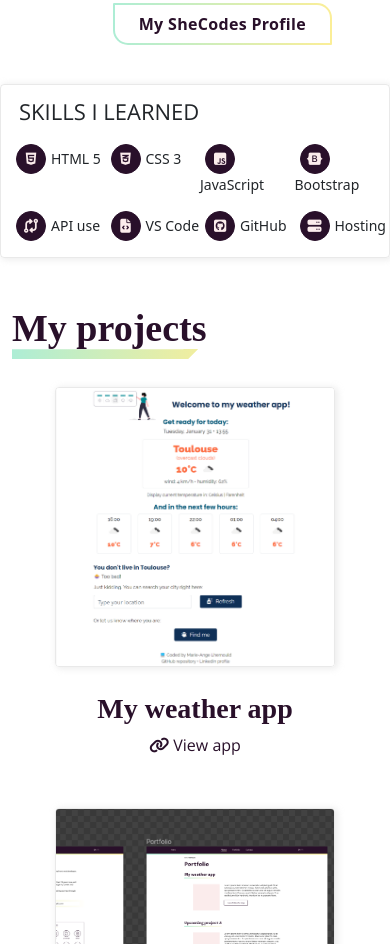
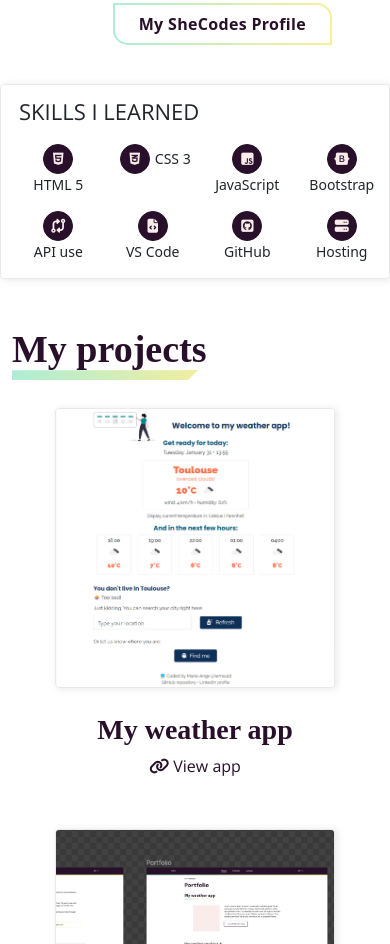
Before and after one commit to Marie-Ange-L/Responsive-Portfolio-project, a plain HTML site: page index.html in a window 390 px wide. Shown: the part 811-1755 px from the top of the page. Drawn offline with nearby package versions, Linux system fonts and the light colour scheme; a web font is replaced by a local one.

Commit message:
Correctes Skills box
Smartphone view corrected

```diff
--- a/src/style.css
+++ b/src/style.css
@@ -209,3 +209,11 @@ a:hover {
 		font-size: 14px;
 	}
 }
+
+@media (max-width: 415px) {
+	li {
+		text-align: center;
+		padding: 0 6px;
+		max-width: 100px;
+	}
+}
```
